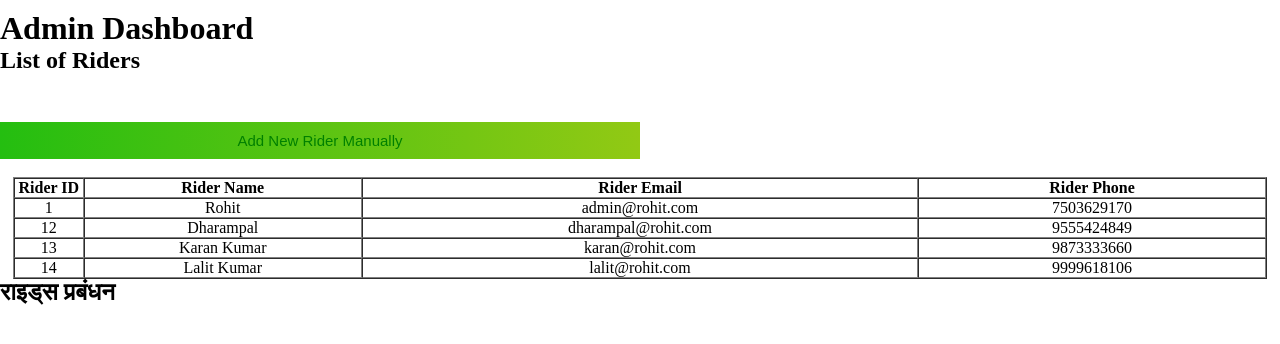
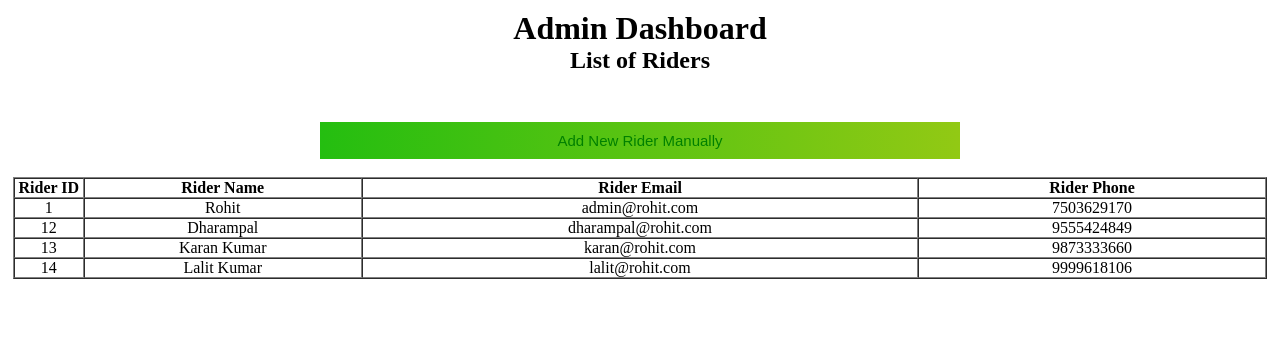
Before and after one commit to pahalwar01/Conveyance-management, a PHP site: page /user_1/admin_dashboard.php in a window 1280 px wide. Shown: the part 108-452 px from the top of the page. Run offline with PHP 8.4, Linux system fonts and the light colour scheme; the visitor is signed in with stand-in values (Sample User, id 1); data comes from the database, SQL or seed files in the repository.

Commit message:
Update admin_dashboard.php

```diff
--- a/user_1/admin_dashboard.php
+++ b/user_1/admin_dashboard.php
@@ -69,12 +69,13 @@
     <!--Navigation coding end-->
 
 
-    <h1>Admin Dashboard</h1>
-    <h2>List of Riders</h2><br>
+    <h1 align="center">Admin Dashboard</h1>
+    <h2 align="center">List of Riders</h2><br>
 
     <!-- Add Rider Button -->
+     <center>
     <button id="add_rider_btn"><a href="add_rider.php" style="color: green; text-decoration: none;">Add New Rider Manually</a></button>
-    <br><br>
+    <br><br></center>
 
     <!-- Riders Table -->
      <center>
@@ -100,9 +101,5 @@
         <?php } ?>
     </table>
     </center>
-
-    <h2>राइड्स प्रबंधन</h2>
-    <a href="view_rides.php">सभी राइड्स देखें</a>
-
 </body>
 </html>
```
